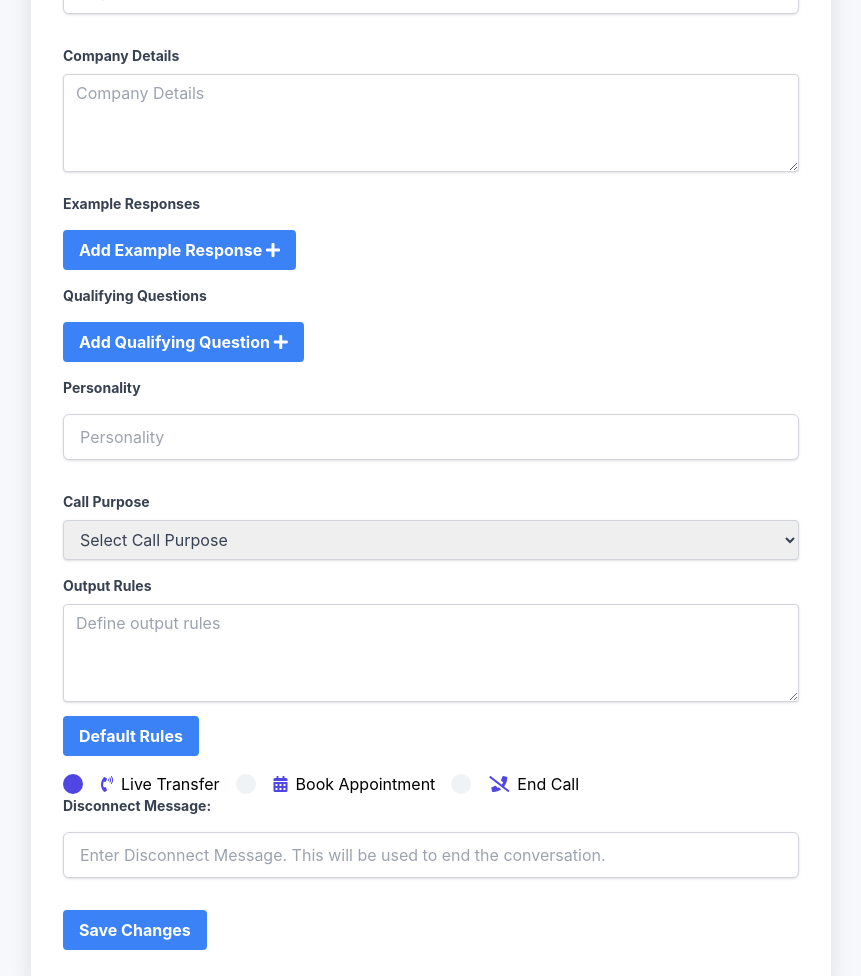
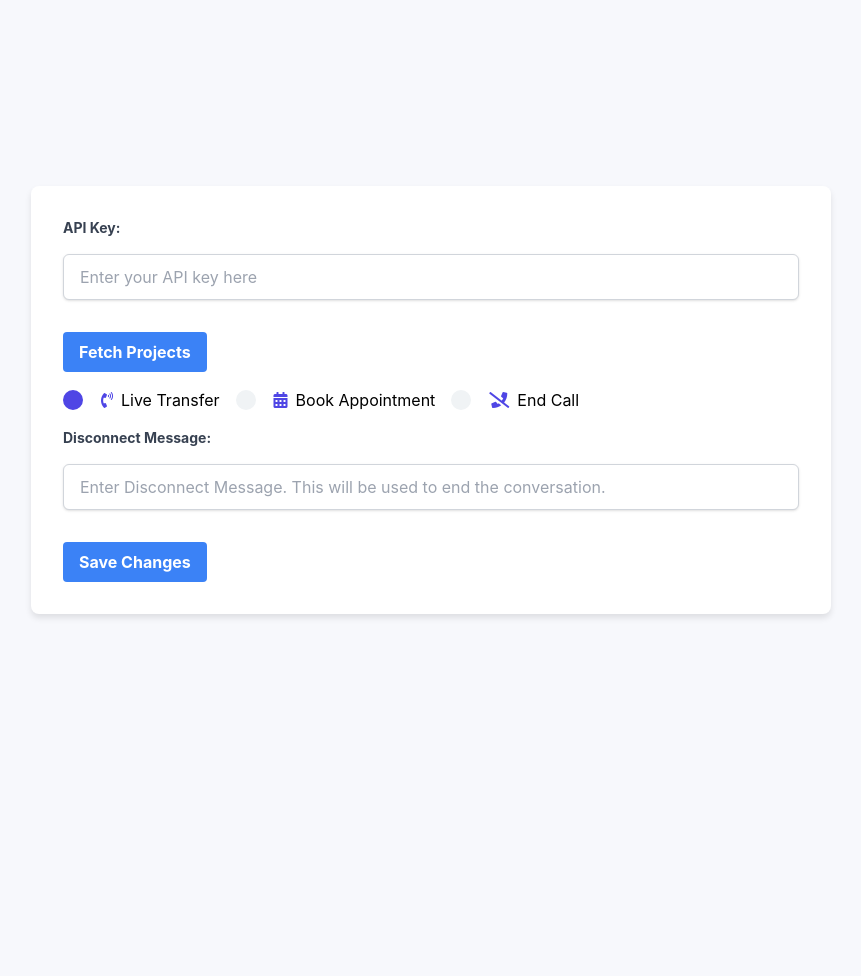
Before and after one commit to cemer949/AI-UI-TEST-2, a plain HTML site: page index.html in a window 1280 px wide. Shown: the whole page, without its empty margins (209-1070 px from the left). After the commit the page ends 800 px from the top, so only its background shows below. Drawn offline with nearby package versions, Linux system fonts and the light colour scheme.

Commit message:
Update index.html

```diff
--- a/index.html
+++ b/index.html
@@ -7,37 +7,36 @@
     <script src="https://cdn.tailwindcss.com"></script>
     <link rel="stylesheet" href="https://cdnjs.cloudflare.com/ajax/libs/font-awesome/5.15.3/css/all.min.css">
     <style>
-        /* Ensure full height of the page and reset default margins */
+        /* Full-height layout and reset default margins */
         html, body {
+            height: 100%;
             margin: 0;
             padding: 0;
-            height: 100%;
-            background-color: #f7f8fc;
-            font-family: 'Inter', sans-serif;
+            background-color: #f7f8fc; /* Match the screenshot background */
+            font-family: 'Inter', sans-serif; /* Use Inter font for consistency */
         }
 
-        /* Center the form in the middle of the page */
+        /* Center form on the page */
         .container {
             display: flex;
             justify-content: center;
             align-items: center;
             height: 100vh;
-            padding: 1rem; /* Add a little padding to avoid touching the window edges */
         }
 
         /* Style the form to match the design */
         .bg-white {
             background-color: #fff;
             border-radius: 0.5rem;
-            box-shadow: 0 0.5rem 1.5rem rgba(0, 0, 0, 0.1);
+            box-shadow: 0 4px 6px rgba(0, 0, 0, 0.1);
             padding: 2rem;
             width: 100%;
-            max-width: 800px; /* Set a max-width to avoid very wide form */
+            max-width: 800px; /* Set a max-width to match the design */
+            margin: 0 1rem; /* Ensure some space at the sides */
         }
 
         /* Style input and textarea elements */
         input[type="text"],
-        input[type="email"],
         select,
         textarea {
             width: 100%;
@@ -56,49 +55,47 @@
             border: none;
             border-radius: 0.375rem;
             cursor: pointer;
-            width: auto; /* Make buttons auto width */
-            display: inline-block; /* Align buttons next to each other */
-            margin-right: 0.5rem; /* Add space between buttons */
+            margin-top: 0.5rem;
+            margin-bottom: 1rem; /* Add space below buttons */
         }
 
         button:hover {
             background-color: #4338ca;
         }
 
-        /* Style the radio buttons */
+        /* Style the radio buttons as toggles */
         .radio-group {
             display: flex;
-            justify-content: flex-start; /* Align radio buttons to the start */
-            gap: 1rem; /* Add gap between radio button labels */
+            justify-content: flex-start;
+            gap: 1rem;
+            margin-bottom: 1rem;
+        }
+
+        .radio-group input[type="radio"] {
+            -webkit-appearance: none;
+            appearance: none;
+            background-color: #f0f3f5;
+            padding: 0.5rem;
+            border-radius: 50%;
+            display: inline-block;
+            position: relative;
+            margin-right: 10px;
+            cursor: pointer;
+            border: 2px solid transparent;
+        }
+
+        .radio-group input[type="radio"]:checked {
+            background-color: #4f46e5;
+            border-color: #4f46e5;
         }
 
         .radio-group label {
             cursor: pointer;
             display: flex;
             align-items: center;
-            gap: 0.5rem; /* Add gap between radio icon and text */
+            gap: 0.5rem;
         }
 
-        .radio-group input[type="radio"] {
-            -webkit-appearance: none; /* Remove default radio button style */
-            appearance: none;
-            background-color: #f0f3f5; /* Light grey background */
-            padding: 0.5rem; /* Padding around the radio button */
-            border-radius: 50%; /* Make it circular */
-            display: inline-block;
-            position: relative;
-            margin-right: 10px;
-            cursor: pointer;
-            border: 2px solid transparent; /* Add border to maintain dimensions */
-        }
-
-        /* Add blue background on checked state */
-        .radio-group input[type="radio"]:checked {
-            background-color: #4f46e5;
-            border-color: #4f46e5;
-        }
-
-        /* Style icons within radio labels */
         .radio-group .fas {
             color: #4f46e5;
         }
@@ -110,10 +107,10 @@
             }
             .radio-group {
                 flex-direction: column;
-                align-items: flex-start; /* Align items to the start on small screens */
+                align-items: flex-start;
             }
             .radio-group label {
-                margin-bottom: 0.5rem; /* Add space between stacked labels */
+                margin-bottom: 0.5rem;
             }
         }
     </style>
@@ -121,61 +118,23 @@
 <body>
 <div class="container">
     <div class="bg-white">
-       <!-- Agent Dropdown -->
-<div class="mb-4">
-    <label for="agent-dropdown" class="block text-gray-700 text-sm font-bold mb-2">Agent:</label>
-    <select id="agent-dropdown" class="block appearance-none w-full bg-white border border-gray-400 hover:border-gray-500 px-4 py-2 pr-8 rounded shadow leading-tight focus:outline-none focus:shadow-outline">
-        <option value="">Select an agent</option>
-    </select>
-</div>
-        <!-- Organization Name -->
+        <!-- Form content begins here -->
+
+        <!-- API Key Input -->
         <div class="mb-4">
-            <label for="organization-name" class="block text-gray-700 text-sm font-bold mb-2">Organization Name</label>
-            <input type="text" id="organization-name" class="shadow appearance-none border rounded w-full py-2 px-3 text-gray-700 leading-tight focus:outline-none focus:shadow-outline" placeholder="Organization Name">
+            <label for="api-key-input" class="block text-gray-700 text-sm font-bold mb-2">API Key:</label>
+            <input type="text" id="api-key-input" class="shadow appearance-none border rounded w-full py-2 px-3 text-gray-700 leading-tight focus:outline-none focus:shadow-outline" placeholder="Enter your API key here">
         </div>
-        <!-- Company Details -->
+
+        <!-- Fetch Projects Button -->
         <div class="mb-4">
-            <label for="company-details" class="block text-gray-700 text-sm font-bold mb-2">Company Details</label>
-            <textarea id="company-details" rows="4" class="shadow appearance-none border rounded w-full py-2 px-3 text-gray-700 leading-tight focus:outline-none focus:shadow-outline" placeholder="Company Details"></textarea>
+            <button id="fetch-projects" class="bg-blue-500 hover:bg-blue-700 text-white font-bold py-2 px-4 rounded focus:outline-none focus:shadow-outline">
+                Fetch Projects
+            </button>
         </div>
-        <!-- Example Responses -->
-        <div id="example-responses" class="mb-4">
-            <label class="block text-gray-700 text-sm font-bold mb-2">Example Responses</label>
-            <!-- Placeholder for dynamic example responses -->
-        </div>
-        <button type="button" class="add-example-response icon-button bg-blue-500 hover:bg-blue-700 text-white font-bold py-2 px-4 rounded mb-4">
-            Add Example Response <i class="fas fa-plus"></i>
-        </button>
-        <!-- Qualifying Questions -->
-        <div id="qualifying-questions" class="mb-4">
-            <label class="block text-gray-700 text-sm font-bold mb-2">Qualifying Questions</label>
-            <!-- Placeholder for dynamic qualifying questions -->
-        </div>
-        <button type="button" class="add-qualifying-question icon-button bg-blue-500 hover:bg-blue-700 text-white font-bold py-2 px-4 rounded mb-4">
-            Add Qualifying Question <i class="fas fa-plus"></i>
-        </button>
-        <!-- Personality -->
-        <div class="mb-4">
-            <label for="personality" class="block text-gray-700 text-sm font-bold mb-2">Personality</label>
-            <input type="text" id="personality" class="shadow appearance-none border rounded w-full py-2 px-3 text-gray-700 leading-tight focus:outline-none focus:shadow-outline" placeholder="Personality">
-        </div>
-        <!-- Call Purpose -->
-        <div class="mb-4">
-            <label for="call-purpose" class="block text-gray-700 text-sm font-bold mb-2">Call Purpose</label>
-            <select id="call-purpose" class="shadow border rounded w-full py-2 px-3 text-gray-700 leading-tight focus:outline-none focus:shadow-outline">
-                <option value="">Select Call Purpose</option>
-                <option value="pre-qualification">Pre-qualification</option>
-                <option value="appointment setting">Appointment Setting</option>
-                <option value="appointment confirmation">Appointment Confirmation</option>
-                <option value="abandoned checkout">Abandoned Checkout</option>
-            </select>
-        </div>
-<!-- Output Rules with Default Rules Button -->
-<div class="mb-4" id="output-rules-section">
-    <label for="output-rules" class="block text-gray-700 text-sm font-bold mb-2">Output Rules</label>
-    <textarea id="output-rules" rows="4" class="shadow appearance-none border rounded w-full py-2 px-3 text-gray-700 leading-tight focus:outline-none focus:shadow-outline" placeholder="Define output rules"></textarea>
-    <button type="button" id="default-rules-btn" class="mt-2 bg-blue-500 hover:bg-blue-700 text-white font-bold py-2 px-4 rounded">Default Rules</button>
-</div>
+
+        <!-- The rest of your form elements as they were originally provided -->
+
         <!-- Action Selection Radio Group -->
         <div class="radio-group">
             <!-- Live Transfer Option -->
@@ -200,18 +159,18 @@
             </label>
         </div>
 
-         <!-- Disconnect Message Input -->
+        <!-- Disconnect Message Input -->
         <div class="mb-4">
             <label for="disconnect-message" class="block text-gray-700 text-sm font-bold mb-2">Disconnect Message:</label>
             <input type="text" id="disconnect-message" class="shadow appearance-none border rounded w-full py-2 px-3 text-gray-700 leading-tight focus:outline-none focus:shadow-outline" placeholder="Enter Disconnect Message. This will be used to end the conversation.">
         </div>
 
         <!-- Save Changes Button -->
-<button id="save-changes" class="bg-blue-500 hover:bg-blue-700 text-white font-bold py-2 px-4 rounded">
-    Save Changes
-</button>
+        <button id="save-changes" class="bg-blue-500 hover:bg-blue-700 text-white font-bold py-2 px-4 rounded">
+            Save Changes
+        </button>
 
-<!-- Success Modal -->
+       <!-- Success Modal -->
 <div id="success-modal" class="hidden fixed inset-0 bg-gray-500 bg-opacity-75 flex items-center justify-center">
     <div class="bg-white rounded-lg p-4">
         <h2 class="text-lg font-semibold mb-2">Success!</h2>
@@ -507,6 +466,7 @@ function collectValues(className) {
 // Attach the handleSubmit function to the "Save Changes" button's click event
 document.getElementById('save-changes').addEventListener('click', handleSubmit);
 </script>
-
+    </div>
+</div>
 </body>
 </html>
```
